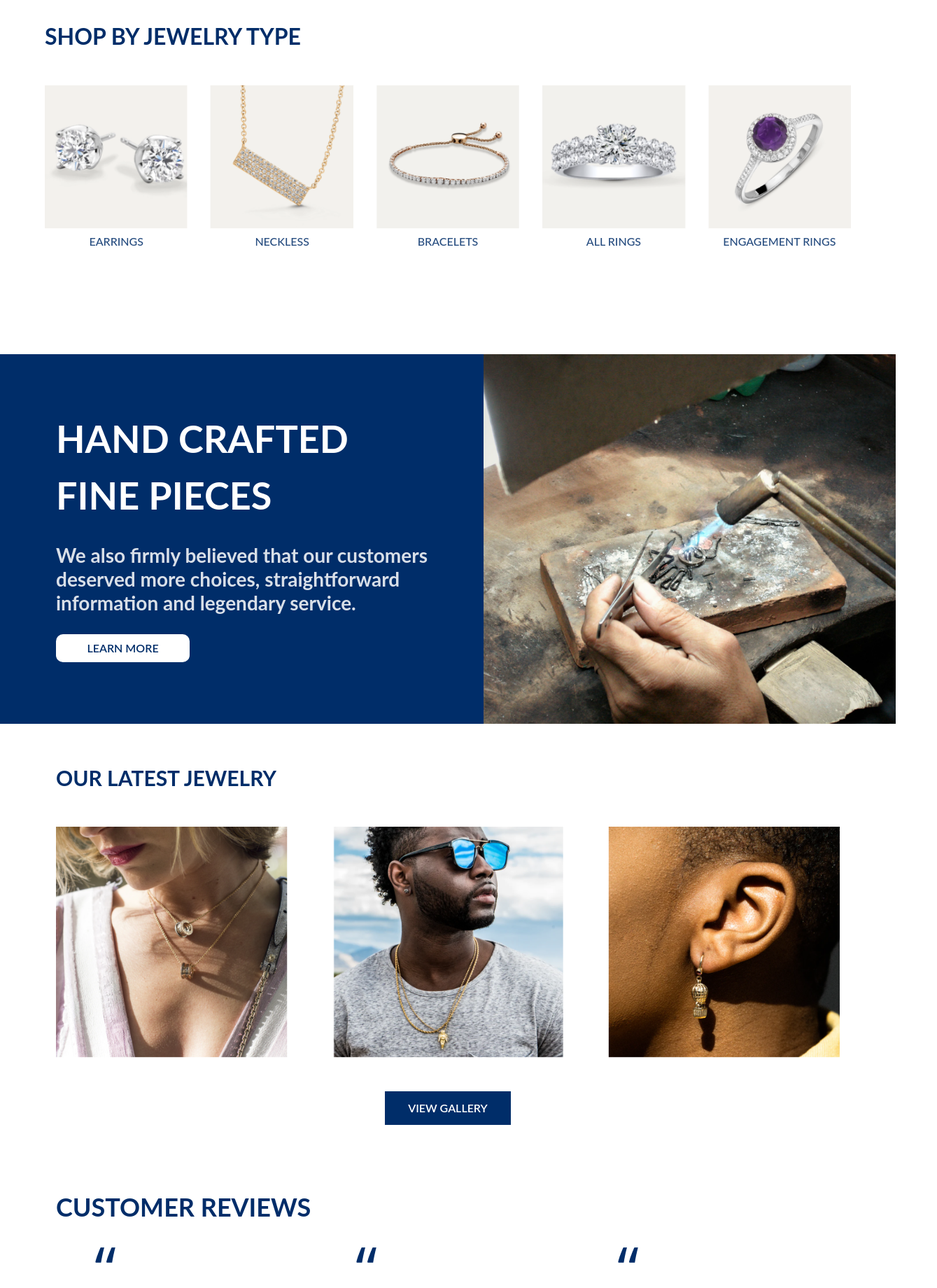
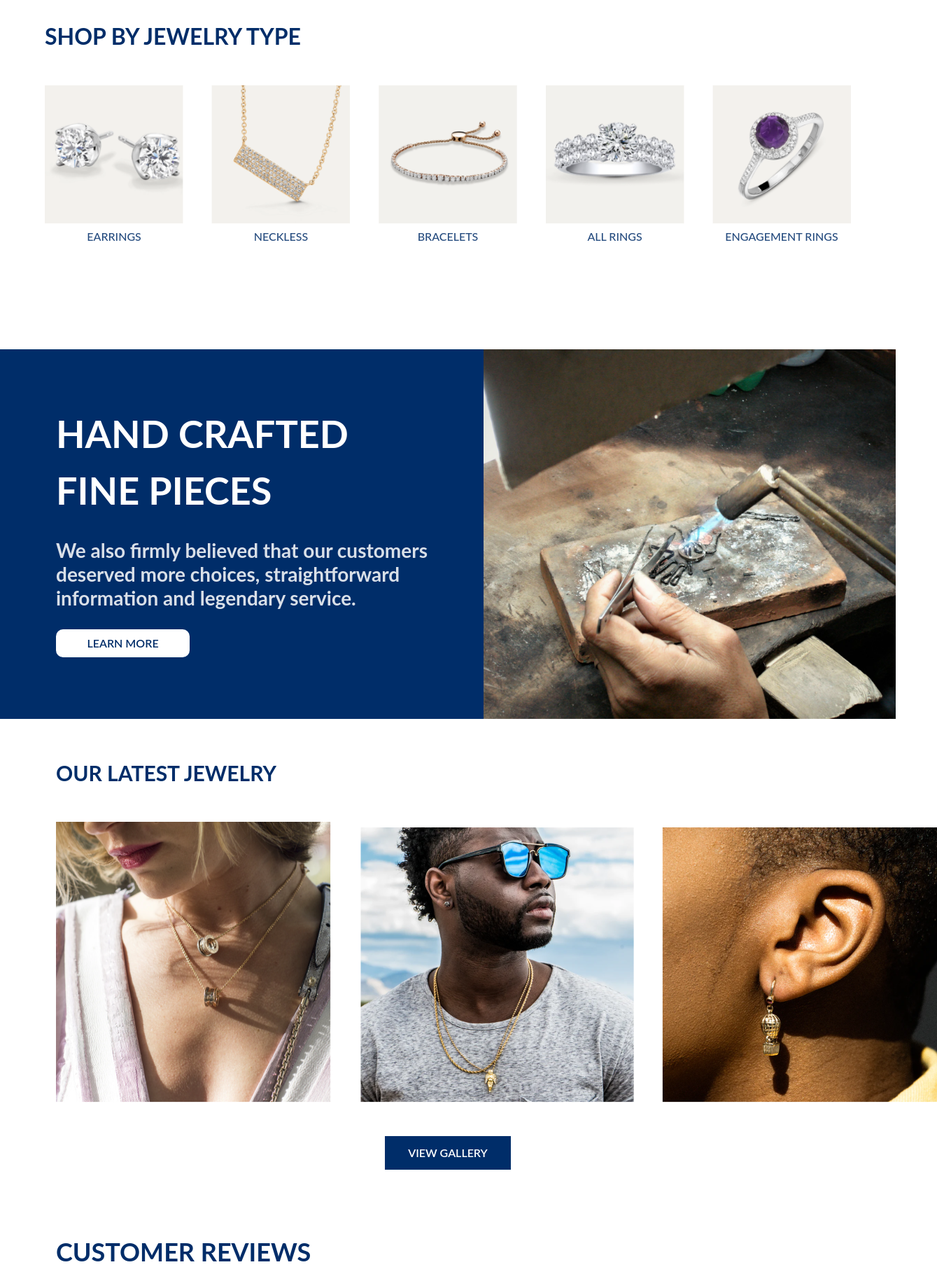
Before and after one commit to jennifer-pecky/jewelries, a React (Vite) app in the folder bayside/: page / in a window 1280 px wide. Shown: the part 840-2680 px from the top of the page at 70% size, 1339 px wide, since content can reach past the window. Built offline with nearby package versions, Linux system fonts and the light colour scheme.

Commit message:
made changes

```diff
--- a/bayside/src/componets/Craft/Craft.jsx
+++ b/bayside/src/componets/Craft/Craft.jsx
@@ -20,7 +20,7 @@ const Craft = () => {
             </button>
           </div>
         </div>
-        <div className="max-w-[1289px]">
+        <div>
           <img src={img} alt="" className=" w-[100%]" />
         </div>
       </div>
--- a/bayside/src/componets/Hero/Hero.jsx
+++ b/bayside/src/componets/Hero/Hero.jsx
@@ -5,8 +5,8 @@ import Shop from '../Shop/Shop';
 const Hero = () => {
   return (
     <div>
-      <div className="max-w-[100%] md:w-[100%]">
-        <img src={img} alt="" />
+      <div className="">
+        <img src={img} alt="" className="w-[100%]" />
       </div>
       <Shop />
     </div>
--- a/bayside/src/componets/Latest/Latest.jsx
+++ b/bayside/src/componets/Latest/Latest.jsx
@@ -6,12 +6,12 @@ import img4 from '../../assets/images/“.png';
 
 const Latest = () => {
   return (
-    <div className="lg:px-20 mt-14">
+    <div className="md:px-20 mt-14">
       <div className=" space-y-12 mb-7">
         <h1 className=" text-[#002D69] text-[30px] leading-[43px] font-bold max-w-[100%]">
           OUR LATEST JEWELRY
         </h1>{' '}
-        <div className="lg:grid grid-cols-3 gap-16 ">
+        <div className="lg:flex gap-10 space-y-2">
           <img src={img} alt="" />
           <img src={img2} alt="" />
           <img src={img3} alt="" />
--- a/bayside/src/componets/Serivice/Serivices.jsx
+++ b/bayside/src/componets/Serivice/Serivices.jsx
@@ -5,12 +5,12 @@ import img3 from '../../assets/images/serv3.png';
 
 const Serivices = () => {
   return (
-    <div className="lg:px-20 mt-24 sm:grid-cols-2">
+    <div className="md:px-20 mt-24">
       <div className="space-y-12">
         <h1 className=" text-[#002D69] text-[36px] leading-[43px] font-bold max-w-[100%]">
           OUR SERVICES
         </h1>
-        <div className="lg:grid grid-cols-3 gap-14">
+        <div className="lg:flex gap-12">
           <div className="space-y-5">
             <img src={img} alt="" />
             <h2 className="text-[#002D69] text-[20px] lg:text-center">
--- a/bayside/src/componets/Shop/Shop.jsx
+++ b/bayside/src/componets/Shop/Shop.jsx
@@ -15,7 +15,7 @@ const Shop = () => {
         <div className="text-[#002D69] text-[30px] leading-[43px]">
           <h1 className="font-bold max-w-[100%]">SHOP BY JEWELRY TYPE</h1>
         </div>
-        <div className="lg:flex space-x-8 mt-12 grid-cols-1 ">
+        <div className="lg:flex gap-10 mt-12">
           <div className="flex flex-col items-center">
             <img src={img} alt="" />
             <p className="text-[#002D69] font-medium">EARRINGS</p>
```
